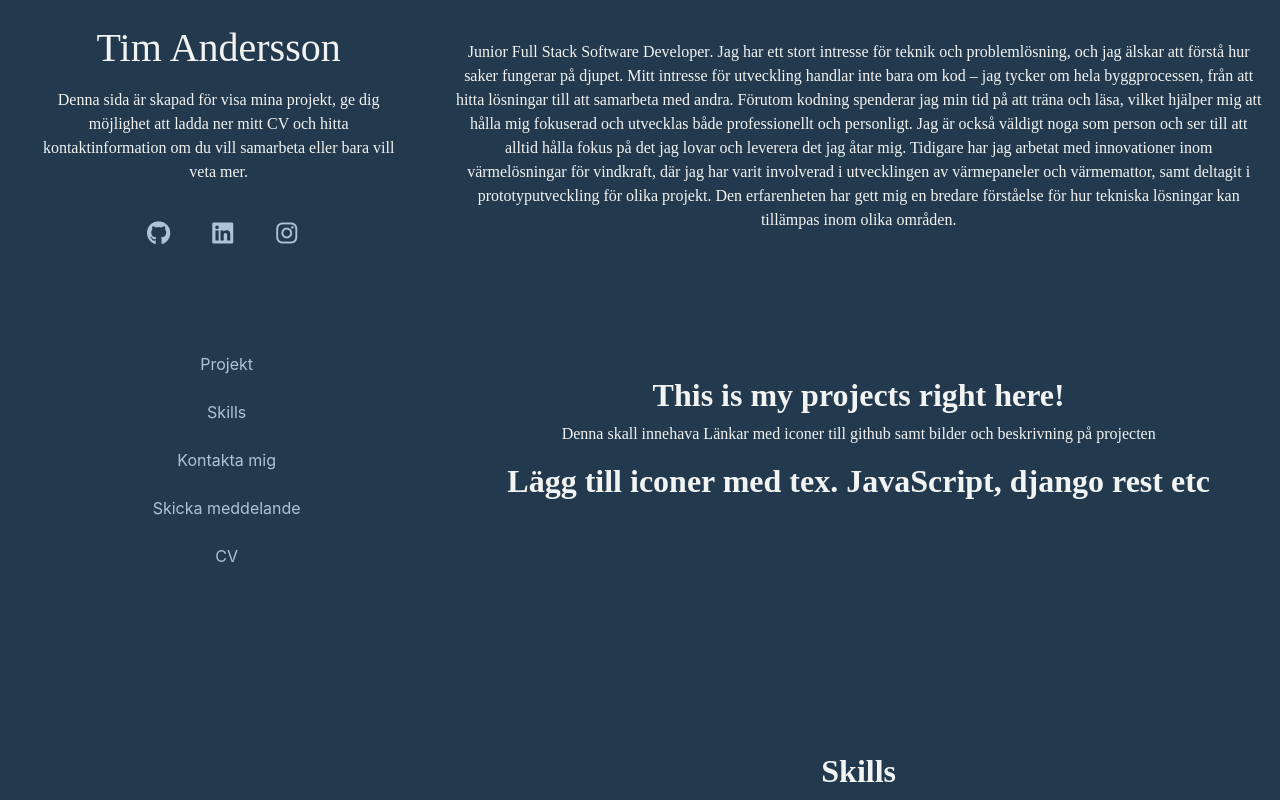
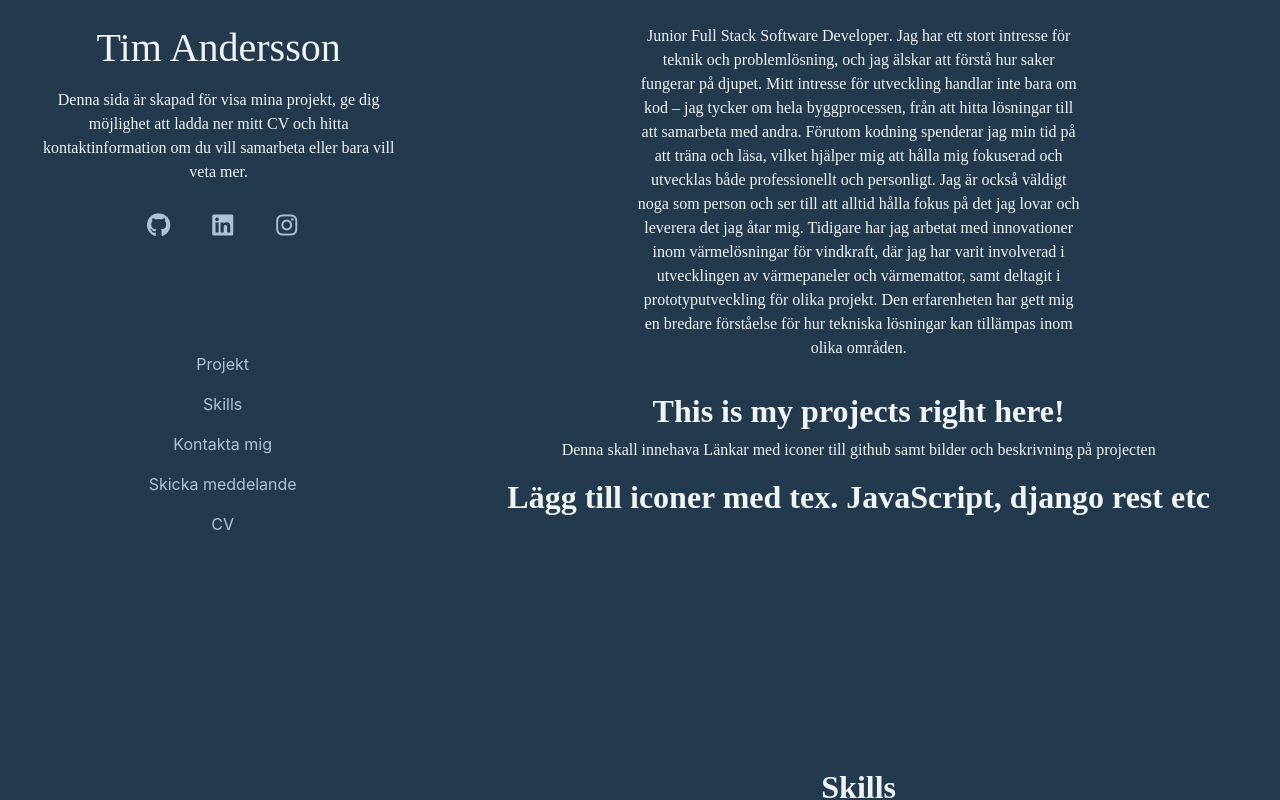
Before and after one commit to Timalexanderandersson/personal-webpage-v1, a React (Create React App) app in the folder frontend/: page / in a window 1280 px wide. Built offline with nearby package versions, Linux system fonts and the light colour scheme; a web font is replaced by a local one.

Commit message:
foraboutme css and navbar changes, fitting content

```diff
--- a/frontend/src/styles/aboutme.module.css
+++ b/frontend/src/styles/aboutme.module.css
@@ -19,7 +19,7 @@
     margin-left: 2vh;
     display: flex;
     justify-content: center;
-    padding-top: 2vh;
+    padding-top: 1vh;
 
 }
 
--- a/frontend/src/styles/foraboutme.module.css
+++ b/frontend/src/styles/foraboutme.module.css
@@ -1,27 +1,27 @@
 .storadiv {
-    background-color:#23394d;
-    height: 40vh;
+    background-color: #23394d;
+    height: auto;
     display: flex;
     justify-content: center;
-    margin-bottom: 7vh;
-    padding-top: 3vh;
 
 }
 
-.aboutmecontainer{
-    background-color:#23394d;
-    width: 100%;
-    height: 100%;
-    padding:2vh;
+.aboutmecontainer {
+    background-color: #23394d;
+    max-width: 60vh;
+    height: auto;
+    padding: 2vh;
+    padding-top: 3vh;
 
 
 }
-.aboutmecontainer:hover{
-    background-color:#23394d;
+
+.aboutmecontainer:hover {
+    background-color: #23394d;
     box-shadow: 1px 2px 4px 4px rgba(160, 160, 160, 0.3);
     border-radius: 4vh;
-    background-color:#253b4d;
+    background-color: #253b4d;
     transition: all 0.6s ease-in-out;
-    width: 92%;
-    height: 40vh;
+    width: 70vh;
+
 }
--- a/frontend/src/styles/navbar.module.css
+++ b/frontend/src/styles/navbar.module.css
@@ -1,23 +1,27 @@
 .navbardiv {
     background-color: #23394d;
-    height: 30vh;
+    height:27vh;
     margin-top: 3vh;
+
 }
 
 .linkContainer {
     display: flex;
     flex-direction: column;
-    margin-left: 2vh;
+    margin-left: 1vh;
+
 }
 .linkWrapper{
  height: 3vh;
- margin-bottom: 3vh;
+ margin-bottom: 2vh;
+
 }
 
 .navLink {
     margin-bottom: 2vh;
     text-decoration: none;
     color: #afc3d6;
+
 }
 
 .navLink:hover {
```
